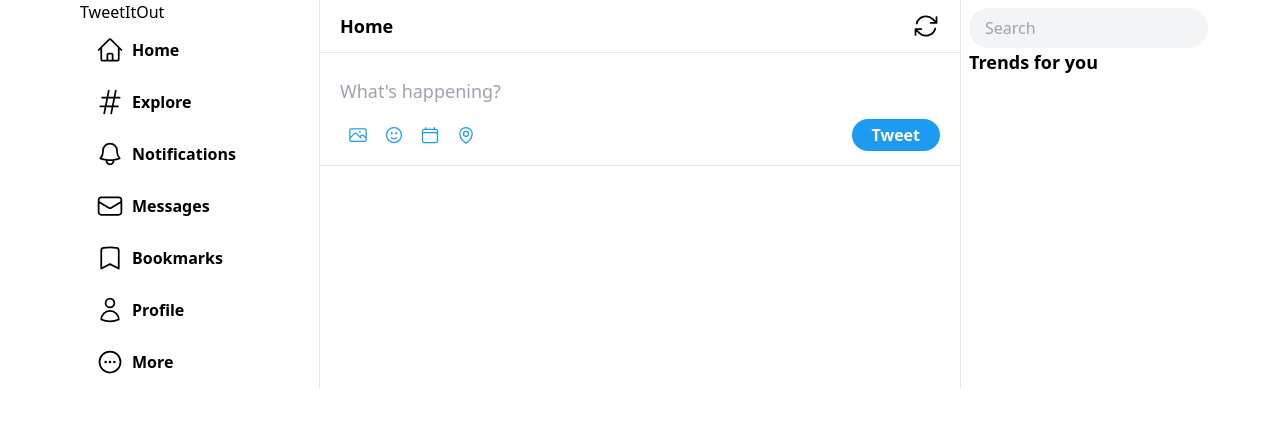
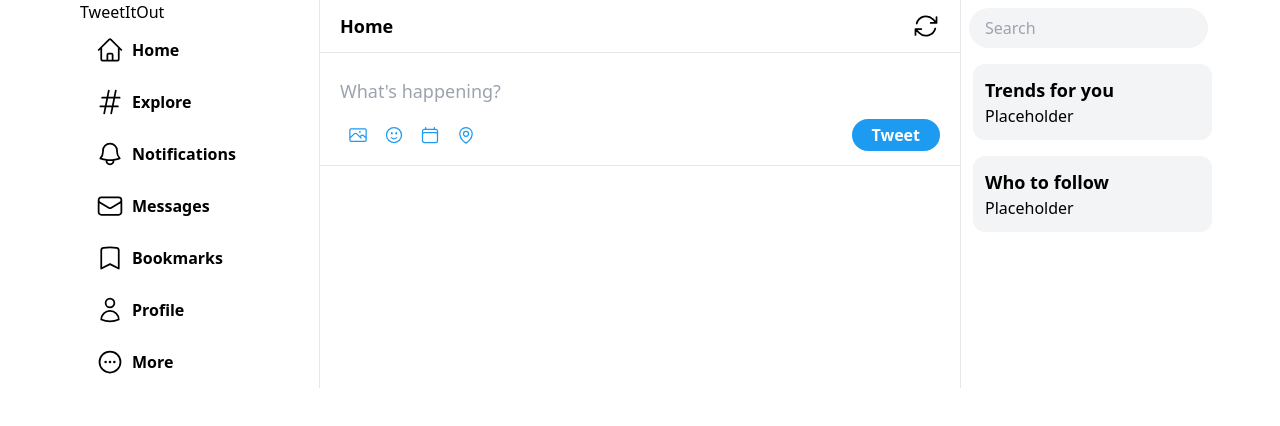
Before and after one commit to dev-nilson/tweet-it-out, a Next.js app: page / in a window 1280 px wide. Shown: the top 426 px of the page. Built offline with nearby package versions, Linux system fonts and the light colour scheme.

Commit message:
✨ Add widget cards component

```diff
--- a/src/components/WidgetCard/WidgetCard.tsx
+++ b/src/components/WidgetCard/WidgetCard.tsx
@@ -1,11 +1,13 @@
 type WidgetCardProps = {
   title: string;
+  children: any;
 };
 
-function WidgetCard({ title }: WidgetCardProps) {
+function WidgetCard({ title, children }: WidgetCardProps) {
   return (
-    <div>
+    <div className="mx-1 my-4 p-3 w-full bg-gray-100 rounded-xl">
       <h1 className="text-lg font-bold">{title}</h1>
+      {children}
     </div>
   );
 }
--- a/src/components/Widgets/Widgets.tsx
+++ b/src/components/Widgets/Widgets.tsx
@@ -6,13 +6,22 @@ function Widgets() {
     <div className="col-span-2 hidden lg:inline border-l px-2">
       <div className="flex items-center space-x-2 bg-gray-100 p-2 rounded-full mt-2">
         <MagnifyingGlassIcon className="w-5 h-5" />
-        <input className="bg-transparent flex-1 outline-none" type="text" placeholder="Search" />
+        <input
+          className="bg-transparent flex-1 outline-none"
+          type="text"
+          placeholder="Search"
+        />
       </div>
       <div>
-        <WidgetCard title="Trends for you" />
+        <WidgetCard title="Trends for you">
+          Placeholder
+        </WidgetCard>
+        <WidgetCard title="Who to follow">
+          Placeholder
+        </WidgetCard>
       </div>
     </div>
-  )
+  );
 }
 
-export default Widgets
+export default Widgets;
```
